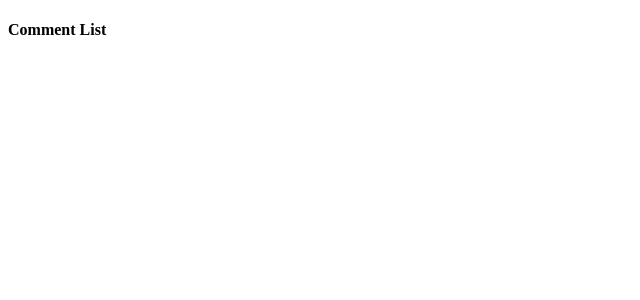
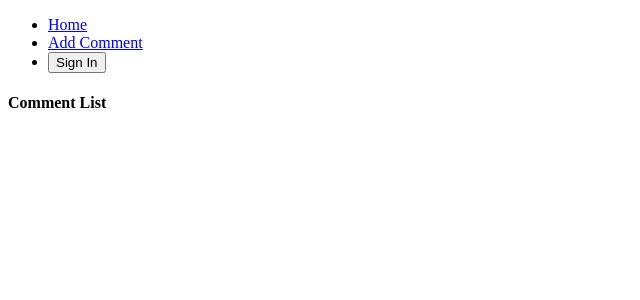
Before and after one commit to deono/testing, a React (Create React App) app: page / in a window 1280 px wide. Shown: the top 300 px of the page, without its empty margins (0-640 px from the left). Built offline with nearby package versions, Linux system fonts and the light colour scheme.

Commit message:
higher order component for auth

```diff
--- a/src/components/App.jsx
+++ b/src/components/App.jsx
@@ -1,13 +1,52 @@
-import React from "react";
-import { Route } from "react-router-dom";
+import React, { Component } from "react";
+import { Route, Link } from "react-router-dom";
+import { connect } from "react-redux";
 import CommentList from "components/CommentList";
 import CommentBox from "components/CommentBox";
+import * as actions from "actions";
 
-export default () => {
+class App extends Component {
+  // produce the signIn button
+  renderButton() {
+    if (this.props.auth) {
+      return (
+        <button onClick={() => this.props.changeAuth(false)}>Sign Out</button>
+      );
+    } else {
+      return (
+        <button onClick={() => this.props.changeAuth(true)}>Sign In</button>
+      );
+    }
+  }
+  // produce the JSX for the nav header
+  renderHeader() {
+    return (
+      <ul>
+        <li>
+          <Link to="/">Home</Link>
+        </li>
+        <li>
+          <Link to="/post">Add Comment</Link>
+        </li>
+        <li>{this.renderButton()}</li>
+      </ul>
+    );
+  }
+  render() {
     return (
       <div>
+        {this.renderHeader()}
         <Route path="/post" component={CommentBox} />
         <Route exact path="/" component={CommentList} />
       </div>
     );
+  }
+}
+
+function mapStateToProps(state) {
+  return {
+    auth: state.auth
   };
+}
+
+export default connect(mapStateToProps, actions)(App);
--- a/src/reducers/authReducer.js
+++ b/src/reducers/authReducer.js
@@ -1,4 +1,4 @@
-import CHANGE_AUTH from "actions/types";
+import { CHANGE_AUTH } from "actions/types";
 
 export default function(state = false, action) {
   switch (action.type) {
--- a/src/reducers/index.js
+++ b/src/reducers/index.js
@@ -1,6 +1,8 @@
 import { combineReducers } from "redux";
 import commentsReducers from "reducers/commentsReducer";
+import authReducer from "reducers/authReducer";
 
 export default combineReducers({
-  comments: commentsReducers
+  comments: commentsReducers,
+  auth: authReducer
 });
```
Also changed, not shown: src/components/requireAuth.js (added, +32 -0 lines). Lines whose indentation alone changed are shown as unchanged.
